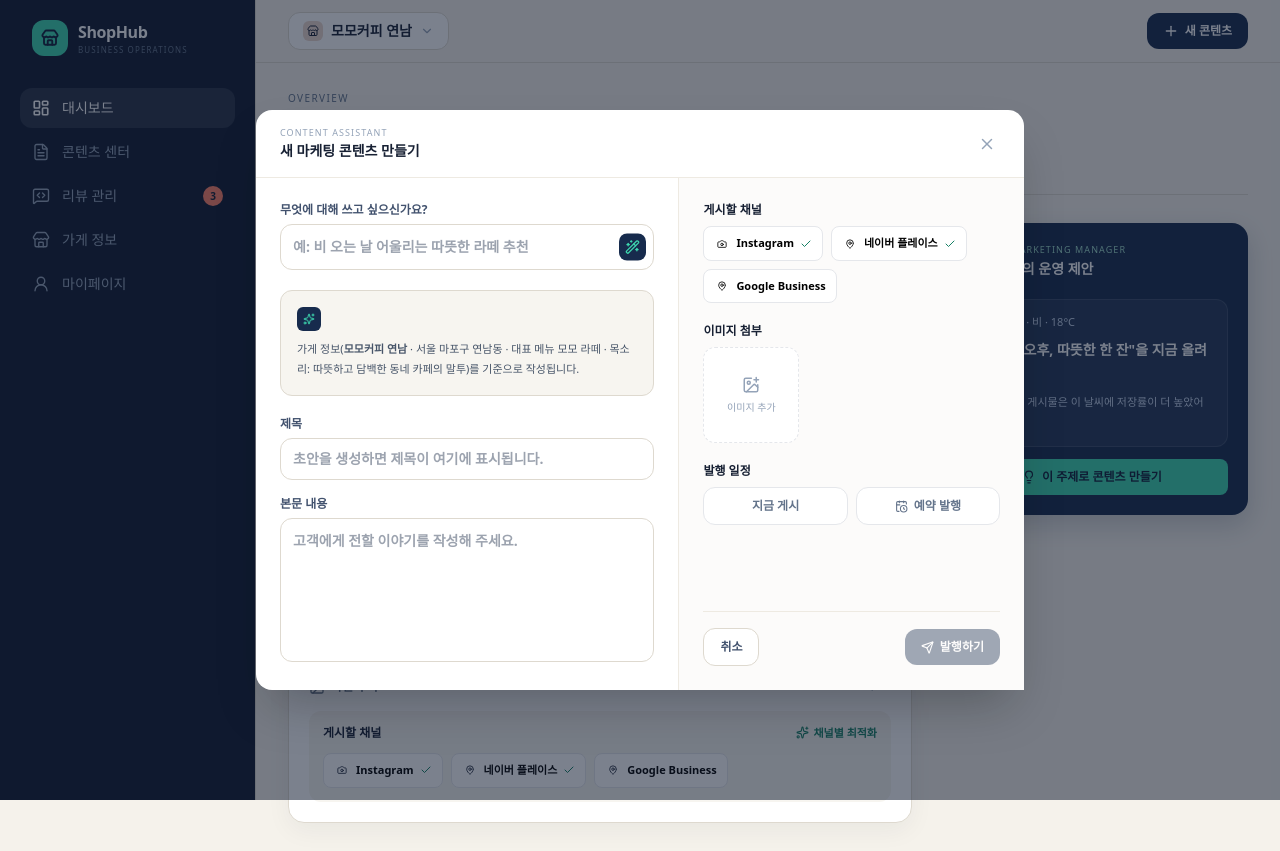
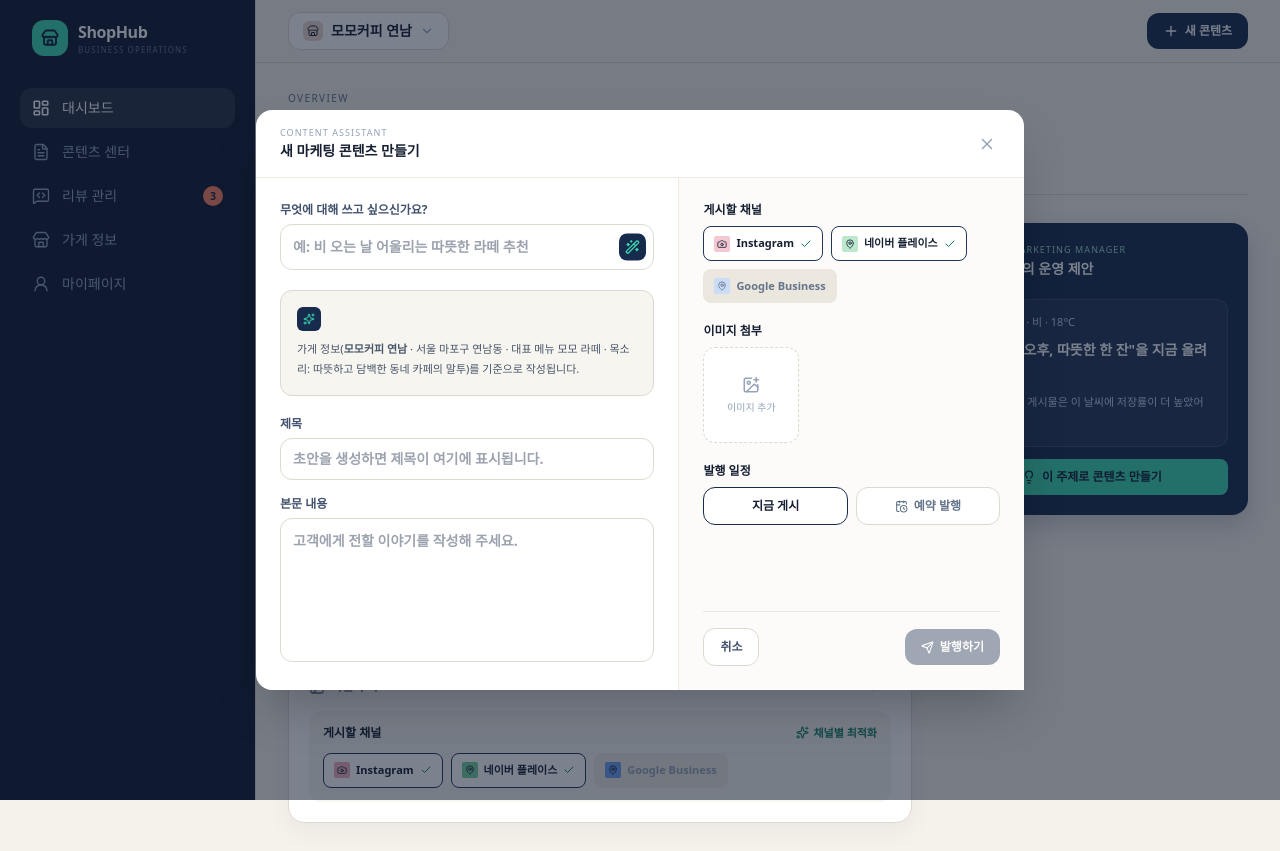
Before and after one commit to 2026HackathonTeam12/ShopHub_FE, a React (Vite) app: page /dashboard in a window 1280 px wide. Both pictures are taken after a click on the button "이 주제로 콘텐츠 만들기". Built offline with nearby package versions, Linux system fonts and the light colour scheme.

Commit message:
fix: 템플릿 리터럴 이스케이프 오류 수정 및 import 정리

```diff
--- a/src/data/store.ts
+++ b/src/data/store.ts
@@ -1,5 +1,3 @@
-import { Camera, MapPin } from 'lucide-react'
-
 export interface StoreProfile {
   id: string
   name: string
--- a/src/features/content/components/ComposeModal.tsx
+++ b/src/features/content/components/ComposeModal.tsx
@@ -204,14 +204,14 @@ export function ComposeModal({ open, onClose, store }: ComposeModalProps) {
                                                     type="button"
                                                     onClick={() => toggleChannel(channel.name)}
                                                     aria-pressed={selected}
-                                                    className={`flex items-center gap-1.5 rounded-lg border px-2.5 py-2 text-[11px] font-bold \${
+                                                    className={`flex items-center gap-1.5 rounded-lg border px-2.5 py-2 text-[11px] font-bold ${
                             selected
                               ? 'border-[#20365b] bg-white text-[#172033]'
                               : 'border-transparent bg-[#ebe7df] text-slate-500'
                           }`}
                                                 >
                                                     <span
-                                                        className={`flex h-4 w-4 items-center justify-center rounded-sm \${channel.color}`}
+                                                        className={`flex h-4 w-4 items-center justify-center rounded-sm ${channel.color}`}
                                                     >
                                                         <Icon size={10} />
                                                     </span>
@@ -228,7 +228,7 @@ export function ComposeModal({ open, onClose, store }: ComposeModalProps) {
                                     <button
                                         type="button"
                                         onClick={() => setImageAdded((prev) => !prev)}
-                                        className={`mt-2 flex h-24 w-24 flex-col items-center justify-center gap-1.5 rounded-xl border border-dashed transition-colors text-slate-400 \${
+                                        className={`mt-2 flex h-24 w-24 flex-col items-center justify-center gap-1.5 rounded-xl border border-dashed transition-colors text-slate-400 ${
                       imageAdded
                         ? 'border-[#168165] bg-[#eafaf5] text-[#168165]'
                         : 'border-[#ded9cf] bg-white hover:bg-[#f7f5f0]'
@@ -259,7 +259,7 @@ export function ComposeModal({ open, onClose, store }: ComposeModalProps) {
                                                     type="button"
                                                     onClick={() => setSchedule(item)}
                                                     aria-pressed={selected}
-                                                    className={`flex items-center justify-center gap-1.5 rounded-xl border py-2.5 text-xs font-bold transition-colors \${
+                                                    className={`flex items-center justify-center gap-1.5 rounded-xl border py-2.5 text-xs font-bold transition-colors ${
                             selected
                               ? 'border-[#172b4d] bg-white text-[#172033]'
                               : 'border-[#ded9cf] bg-white text-slate-500 hover:bg-[#f7f5f0]'
--- a/src/features/content/components/ContentComposer.tsx
+++ b/src/features/content/components/ContentComposer.tsx
@@ -107,14 +107,14 @@ export function ContentComposer() {
                                     type="button"
                                     onClick={() => toggleTarget(target.name)}
                                     aria-pressed={selected}
-                                    className={`flex items-center gap-1.5 rounded-lg border px-2.5 py-2 text-[11px] font-semibold transition-colors \${
+                                    className={`flex items-center gap-1.5 rounded-lg border px-2.5 py-2 text-[11px] font-semibold transition-colors ${
                     selected
                       ? 'border-[#20365b] bg-white text-[#172033]'
                       : 'border-transparent bg-[#ede9e1] text-slate-400'
                   }`}
                                 >
                                     <span
-                                        className={`flex h-4 w-4 items-center justify-center rounded-sm \${target.color}`}
+                                        className={`flex h-4 w-4 items-center justify-center rounded-sm ${target.color}`}
                                     >
                                         <Icon size={10} className="text-[#172033]" aria-hidden="true" />
                                     </span>
--- a/src/features/content/pages/ContentCenterPage.tsx
+++ b/src/features/content/pages/ContentCenterPage.tsx
@@ -52,7 +52,7 @@ export function ContentCenterPage({ onCompose }: ContentCenterPageProps) {
                                     key={tab}
                                     type="button"
                                     onClick={() => setFilter(tab)}
-                                    className={`rounded-md px-2.5 py-1 text-xs font-bold transition-colors \${
+                                    className={`rounded-md px-2.5 py-1 text-xs font-bold transition-colors ${
                     filter === tab ? 'bg-white text-[#172033] shadow-sm' : 'text-slate-500'
                   }`}
                                 >
@@ -73,7 +73,7 @@ export function ContentCenterPage({ onCompose }: ContentCenterPageProps) {
                                         {post.channels} · {post.date}
                                     </p>
                                 </div>
-                                <span className={`rounded-md px-2 py-1 text-[10px] font-bold \${post.style}`}>
+                                <span className={`rounded-md px-2 py-1 text-[10px] font-bold ${post.style}`}>
                                     {post.status}
                                 </span>
                                 <button
--- a/src/features/reviews/pages/InboxPage.tsx
+++ b/src/features/reviews/pages/InboxPage.tsx
@@ -63,7 +63,7 @@ export function InboxPage({ storeName }: InboxPageProps) {
                                         </div>
                                     </div>
                                     <span
-                                        className={`rounded-md border px-2 py-0.5 text-[10px] font-bold \${review.color}`}
+                                        className={`rounded-md border px-2 py-0.5 text-[10px] font-bold ${review.color}`}
                                     >
                                         {review.source}
                                     </span>
@@ -82,7 +82,7 @@ export function InboxPage({ storeName }: InboxPageProps) {
                                                 onClick={() => {
                                                     setReplied((current) => [...current, review.name])
                                                     setDraft(
-                                                        `안녕하세요 \${review.name} 고객님! \${storeName}을 찾아주시고 정성스러운 후기를 남겨주셔서 진심으로 감사드립니다. 말씀해 주신 덕분에 큰 힘이 됩니다. 앞으로도 편안한 공간과 맛있는 메뉴로 만족을 드릴 수 있도록 정성을 다하겠습니다. 다음에 또 따뜻한 한 잔 하러 들러주세요!`
+                                                        `안녕하세요 ${review.name} 고객님! ${storeName}을 찾아주시고 정성스러운 후기를 남겨주셔서 진심으로 감사드립니다. 말씀해 주신 덕분에 큰 힘이 됩니다. 앞으로도 편안한 공간과 맛있는 메뉴로 만족을 드릴 수 있도록 정성을 다하겠습니다. 다음에 또 따뜻한 한 잔 하러 들러주세요!`
                                                     )
                                                 }}
                                                 className="flex items-center gap-1.5 rounded-lg border border-[#d8dcd9] px-2.5 py-1.5 text-[11px] font-bold text-[#29425b] transition-colors hover:border-[#3dd7af] hover:bg-[#eafaf5]"
--- a/src/features/store/pages/StoreProfilePage.tsx
+++ b/src/features/store/pages/StoreProfilePage.tsx
@@ -1,6 +1,6 @@
-import React, { useState } from 'react'
+import { useState } from 'react'
 import { Check } from 'lucide-react'
-import { StoreProfile } from '../../../data/store'
+import type { StoreProfile } from '../../../data/store'
 import { PageHeader } from '../../../components/common/PageHeader'
 
 type StoreProfilePageProps = {
```
Also changed, not shown: src/features/store/pages/StoreOnboarding.tsx (+7 -7 lines), postcss.config.cjs (renamed from postcss.config.js).
